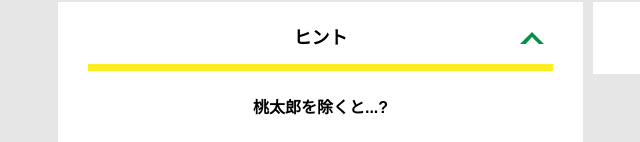
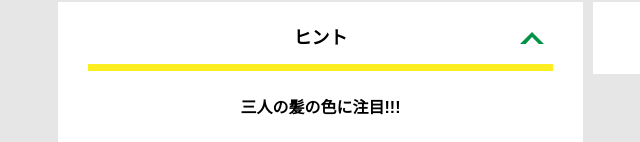
Before and after one commit to takanobu0908/alfa-sapporo-G, a plain HTML site: page hint1.html in a window 1280 px wide. Both pictures are taken after a click on the element "ヒント". Shown: the part 658-800 px from the top of the page, 52-692 px from the left. Drawn offline with nearby package versions, Linux system fonts and the light colour scheme; files that its build step writes are made by us from their sources.

Commit message:
Update hint1.html

```diff
--- a/hint1.html
+++ b/hint1.html
@@ -42,7 +42,7 @@
           <div class="column">
             <div class="card">
               <h3 class="card__title">ヒント<svg class="card__arrow"><use xlink:href="#arrow"></use></svg></h3>
-              <p class="card__content">桃太郎を除くと...?</p>
+              <p class="card__content">三人の髪の色に注目!!!</p>
             </div>
           </div>
           <div class="column">
```
